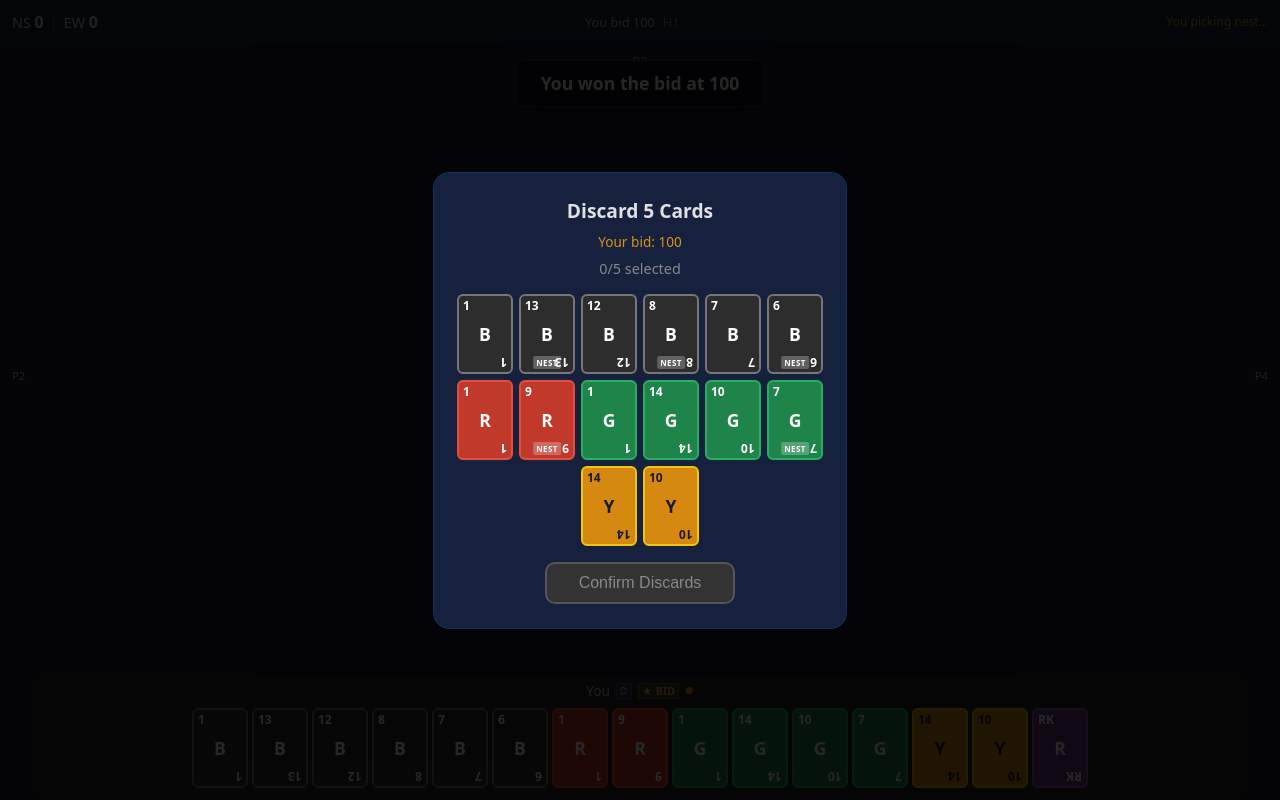
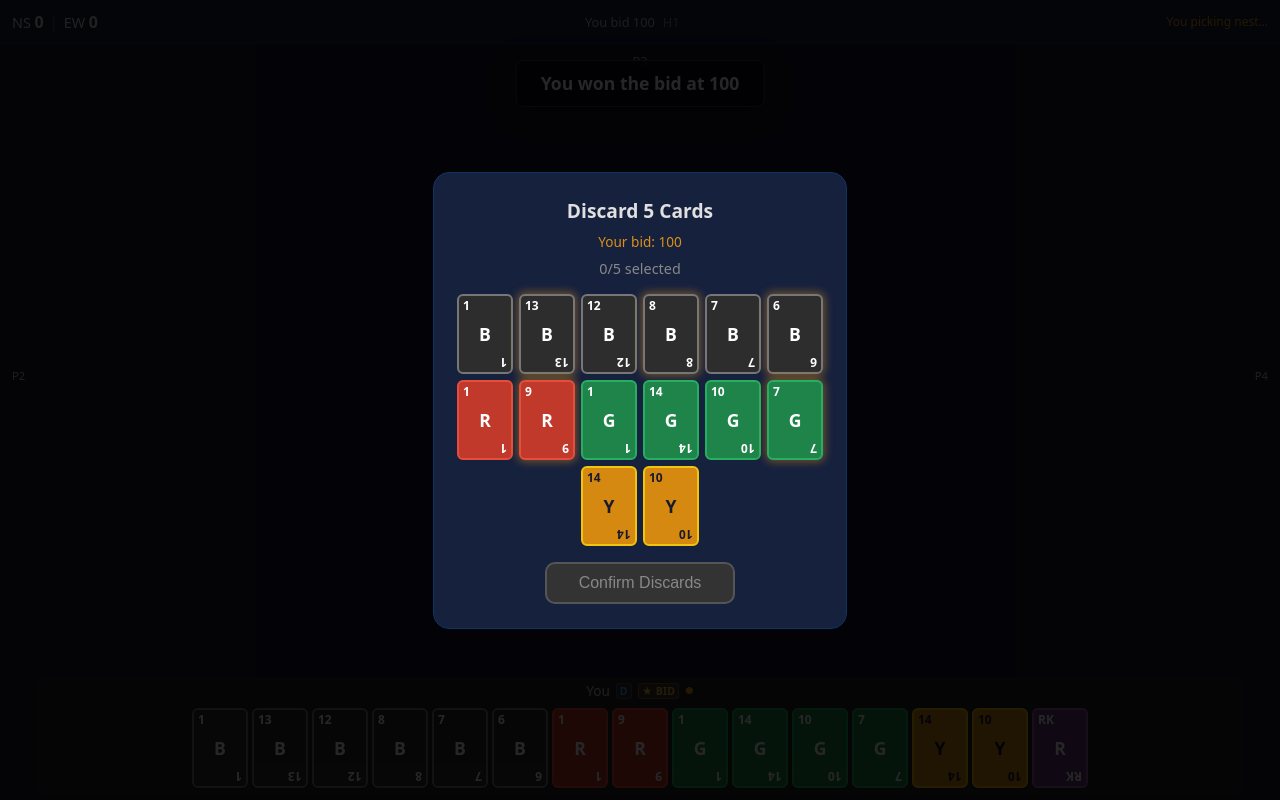
Before and after one commit to psychosledge/squickr-rook, a React (Vite) app in the folder apps/web/: page / in a window 1280 px wide. Both pictures are taken after a click on the button "New Game". Built offline with nearby package versions, Linux system fonts and the light colour scheme.

Commit message:
feat(web): replace NEST badge with accent border glow on nest cards

```diff
--- a/apps/web/src/components/PlayingCard/PlayingCard.module.css
+++ b/apps/web/src/components/PlayingCard/PlayingCard.module.css
@@ -83,18 +83,8 @@
   transform: rotate(180deg);
 }
 
-.nestBadge {
-  position: absolute;
-  bottom: 3px;
-  left: 50%;
-  transform: translateX(-50%);
-  font-size: 0.5rem;
-  font-weight: 700;
-  letter-spacing: 0.05em;
-  background: rgba(255, 255, 255, 0.25);
-  color: #fff;
-  padding: 1px 3px;
-  border-radius: 2px;
-  pointer-events: none;
-  white-space: nowrap;
+.fromNest {
+  border: 2px solid var(--color-accent);
+  box-shadow: 0 0 8px 2px rgba(243, 156, 18, 0.4); /* fallback for older browsers */
+  box-shadow: 0 0 8px 2px color-mix(in srgb, var(--color-accent) 40%, transparent);
 }
--- a/apps/web/src/components/PlayingCard/PlayingCard.tsx
+++ b/apps/web/src/components/PlayingCard/PlayingCard.tsx
@@ -32,7 +32,7 @@ export default function PlayingCard({
 
   return (
     <div
-      className={`${styles.card} ${!isPlayable && !isDisplay ? styles.unplayable : ""} ${isDisplay ? styles.displayOnly : ""} ${isSelected ? styles.selected : ""}`}
+      className={`${styles.card} ${!isPlayable && !isDisplay ? styles.unplayable : ""} ${isDisplay ? styles.displayOnly : ""} ${isSelected ? styles.selected : ""} ${isFromNest ? styles.fromNest : ""}`}
       style={{
         backgroundColor: display.bgColor,
         borderColor: isSelected ? "#ffffff" : display.borderColor,
@@ -46,7 +46,6 @@ export default function PlayingCard({
       <span className={styles.topLeft}>{display.label}</span>
       <span className={styles.center}>{display.colorName[0]}</span>
       <span className={styles.bottomRight}>{display.label}</span>
-      {isFromNest && <span className={styles.nestBadge}>NEST</span>}
     </div>
   );
 }
```
Also changed, not shown: 1 other file (tests, documents, lock files or other folders).
